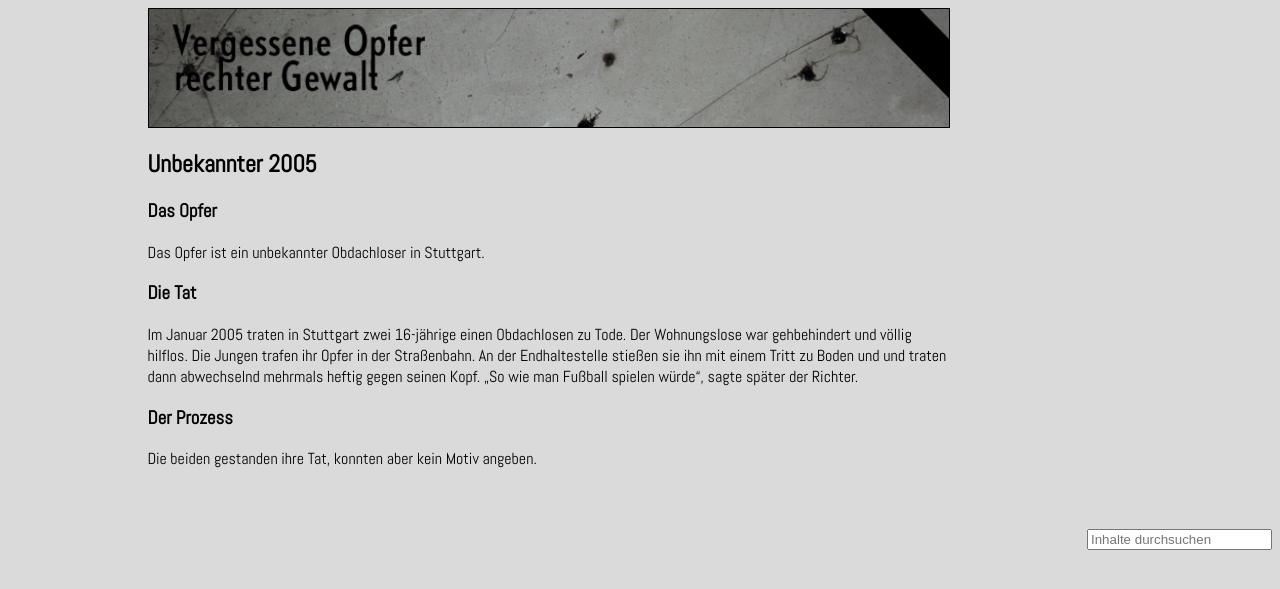
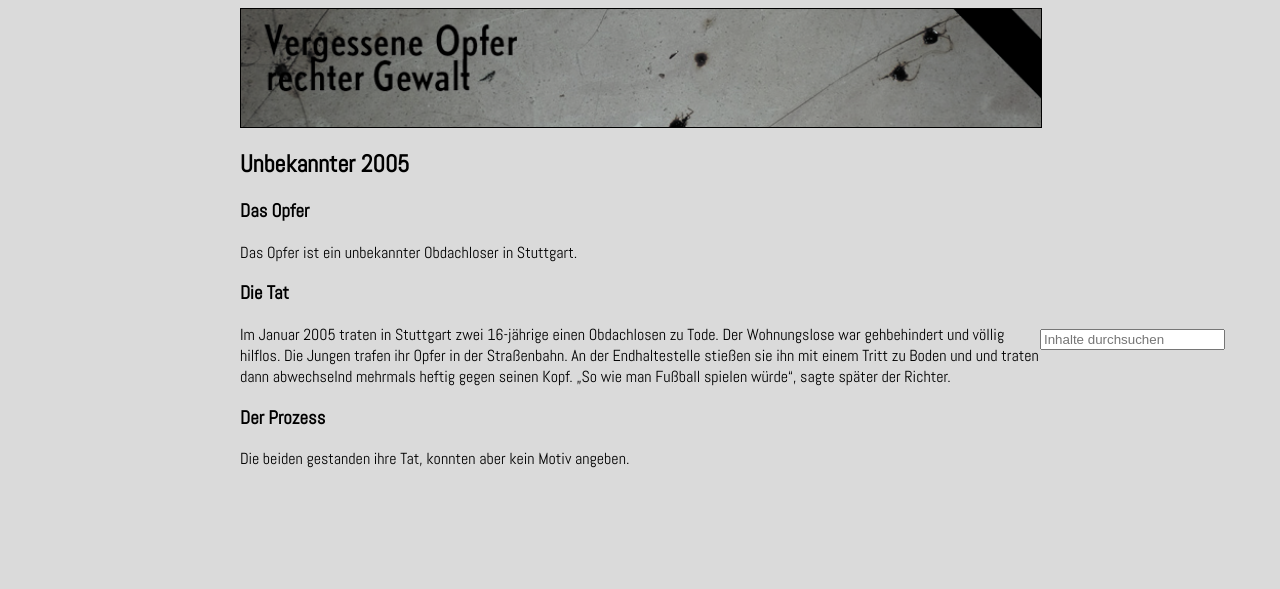
Before and after one commit to unonweb/unvergessen, a Jekyll site: the page built from _murders/unbekannter-2005.md, in a window 1280 px wide. Shown: the top 589 px of the page. Built offline with Jekyll 4.4.1, drawn with Linux system fonts in a browser that asks for light colours.

Commit message:
change to subdomain, layout change

```diff
--- a/_config.yml
+++ b/_config.yml
@@ -1,5 +1,5 @@
 url: ""
-baseurl: /unvergessen
+baseurl: ""
 title: "Unvergessen"
 description: "Opfer rechter Gewalt in Baden-Württemberg"
 collections:
--- a/assets/css/main.css
+++ b/assets/css/main.css
@@ -10,7 +10,7 @@ header {
 
 body {
     display: grid;
-    grid-template-columns: 100px 1fr minmax(150px, 800px) 1fr 100px;
+    grid-template-columns: 1fr 120px 800px 120px 1fr;
     grid-template-rows: 120px 100px auto 100px 100px 100px;
     grid-template-areas: '. . header . .' '. . posters-title . .' '. posters posters posters .' '. . blog-title . .' '. . blog . .' '. footer footer footer .';
     grid-area: header;
@@ -30,16 +30,17 @@ aside > input {
 }
 
 aside {
-    grid-area: aside;
+    grid-area: 5 / 4 / 6 / 5;
 }
 
 section#posters {
     grid-area: posters;
     display: flex;
     flex-direction: row;
-    flex-wrap: wrap;
     justify-content: center;
     align-items: center;
+    flex-wrap: nowrap;
+    overflow-x: scroll;
 }
 
 section#blog {
@@ -68,7 +69,7 @@ dd {
     margin-top: 1px;
 }
 
-th.age {
+th.person-age {
     font-weight: normal;
 }
 
@@ -82,12 +83,12 @@ tr.table-separator {
     height: 10px;
 }
 
-table#place-time {
+table.place-time {
     margin-top: 10px;
     border-top-style: none;
 }
 
-table#person {
+table.person {
 }
 
 #posters-title {
--- a/index.html
+++ b/index.html
@@ -12,7 +12,7 @@ title: "Homepage"
 
 	<!-- Here the URL is added to an HTML attribute in order to retrieve it later with JS -->
 	<div class="poster" data-link="{{ site.baseurl }}{{ murder.url }}">
-		<table id="person">
+		<table class="person">
 			{% for name in murder.Name %}
 				<tr>
 					<th>Name:</th>
@@ -20,14 +20,14 @@ title: "Homepage"
 				</tr>
 				<tr>
 					{% if murder.Alter[forloop.index0] %}
-					<th class="age">Alter:</th>
+					<th class="person-age">Alter:</th>
 					<td>{{ murder.Alter[forloop.index0] }}</td>
 					{% endif %}
 				</tr>
 			{% endfor %}
 		</table>
 		<hr>
-		<table id="place-time">
+		<table class="place-time">
 			<tr>
 				<th>Tatort:</th>
 				<td>{{ murder.Tatort }}</td>
```
